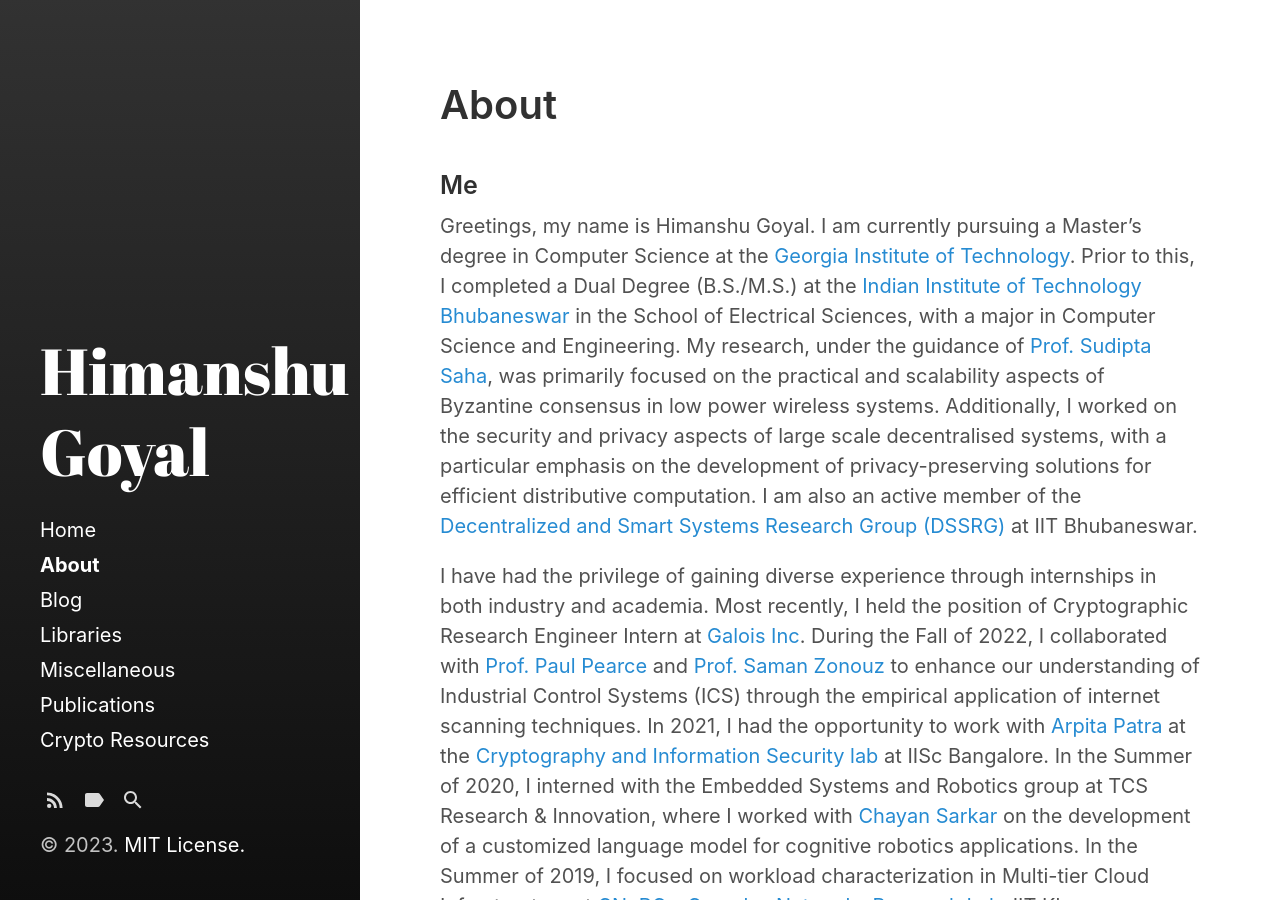
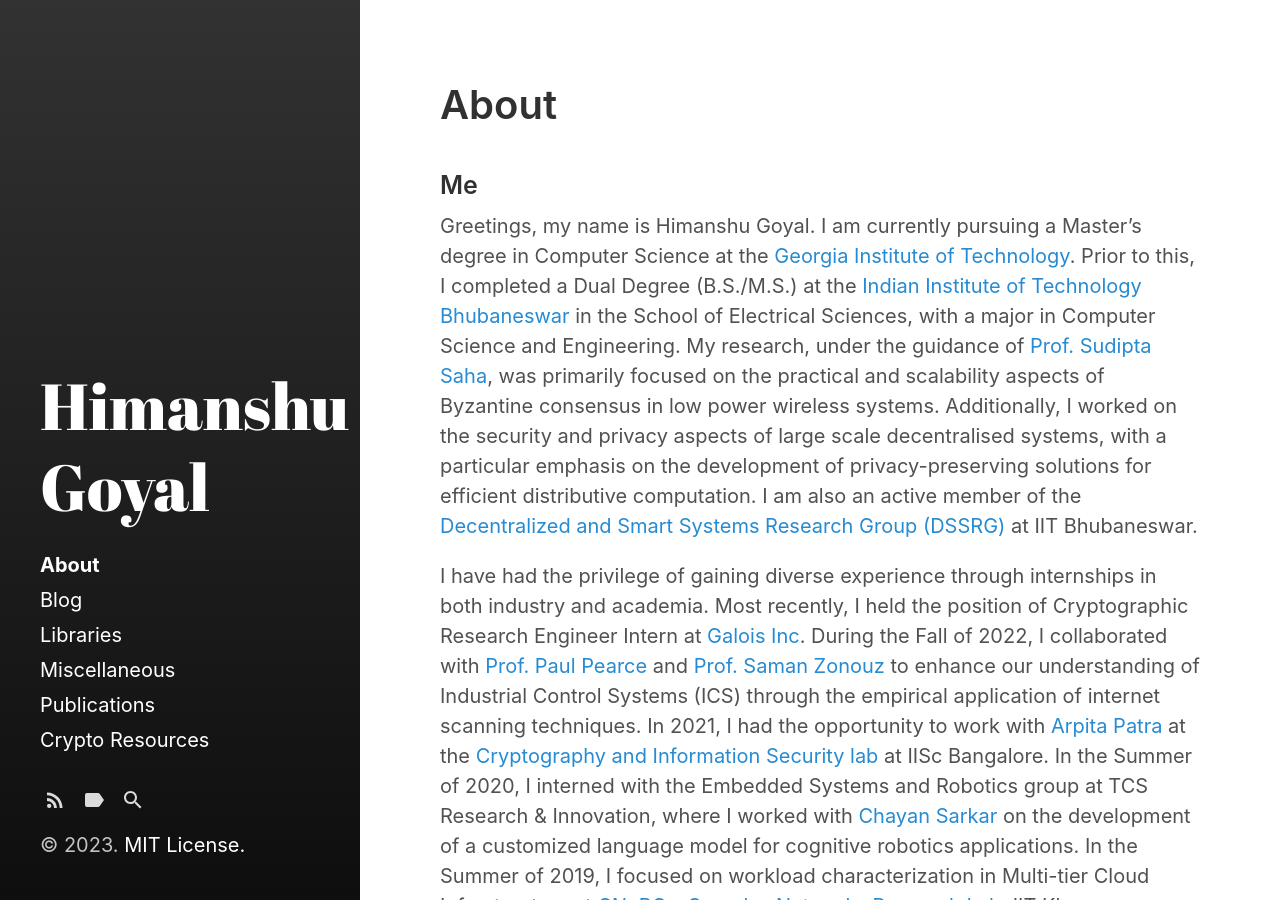
Before and after one commit to move47/goyal_himanshu.github.io, a Jekyll site: the page built from about.md, in a window 1280 px wide and 900 px high. Built offline with Jekyll 4.4.1, drawn with Linux system fonts in a browser that asks for light colours.

Commit message:
making homelink false:

```diff
--- a/_config.yml
+++ b/_config.yml
@@ -29,7 +29,7 @@ plugins:
   - jekyll-paginate
 
 # Sidebar link settings
-sidebar_home_link:  true
+sidebar_home_link:  false
 # sidebar_blog_link:  '/blog'   # By default, your home page is your blog
                                 # page. If you change your paginate_path,
                                 # set this to the root of the paginate_path
```
